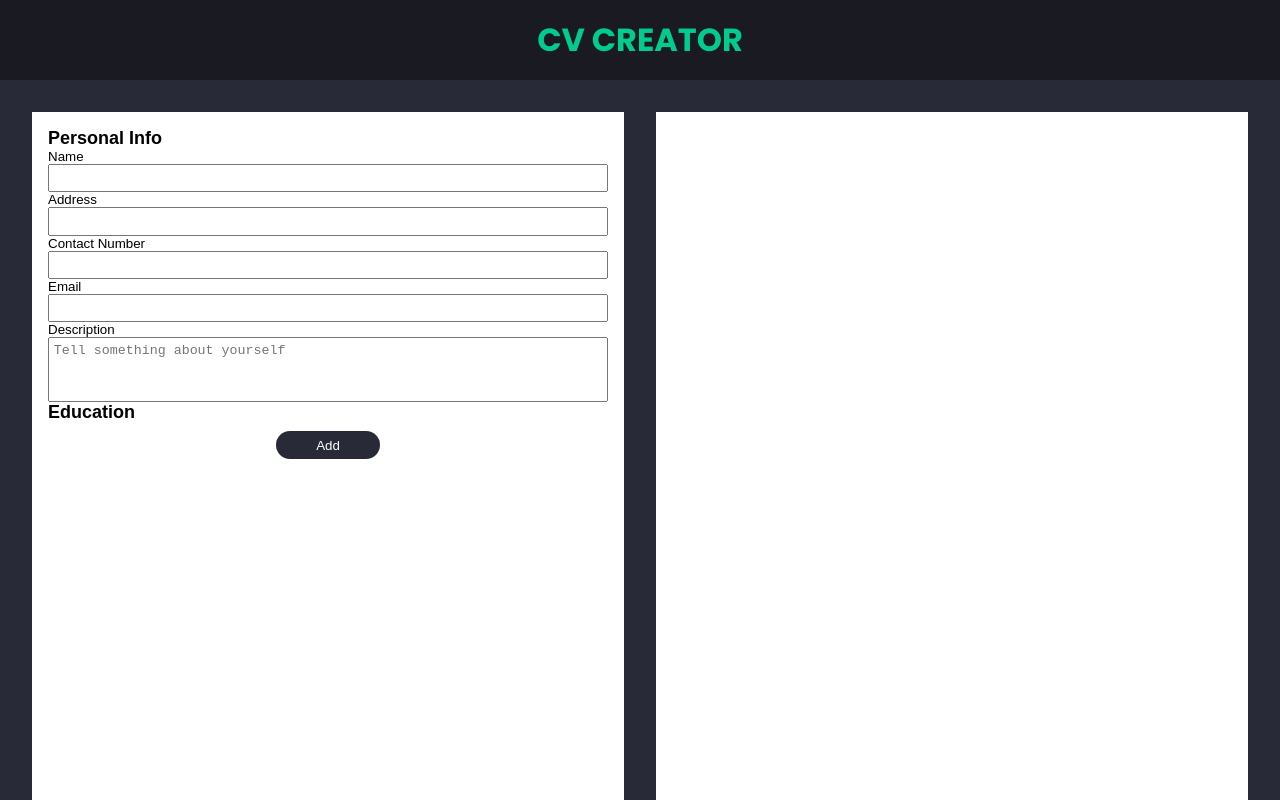
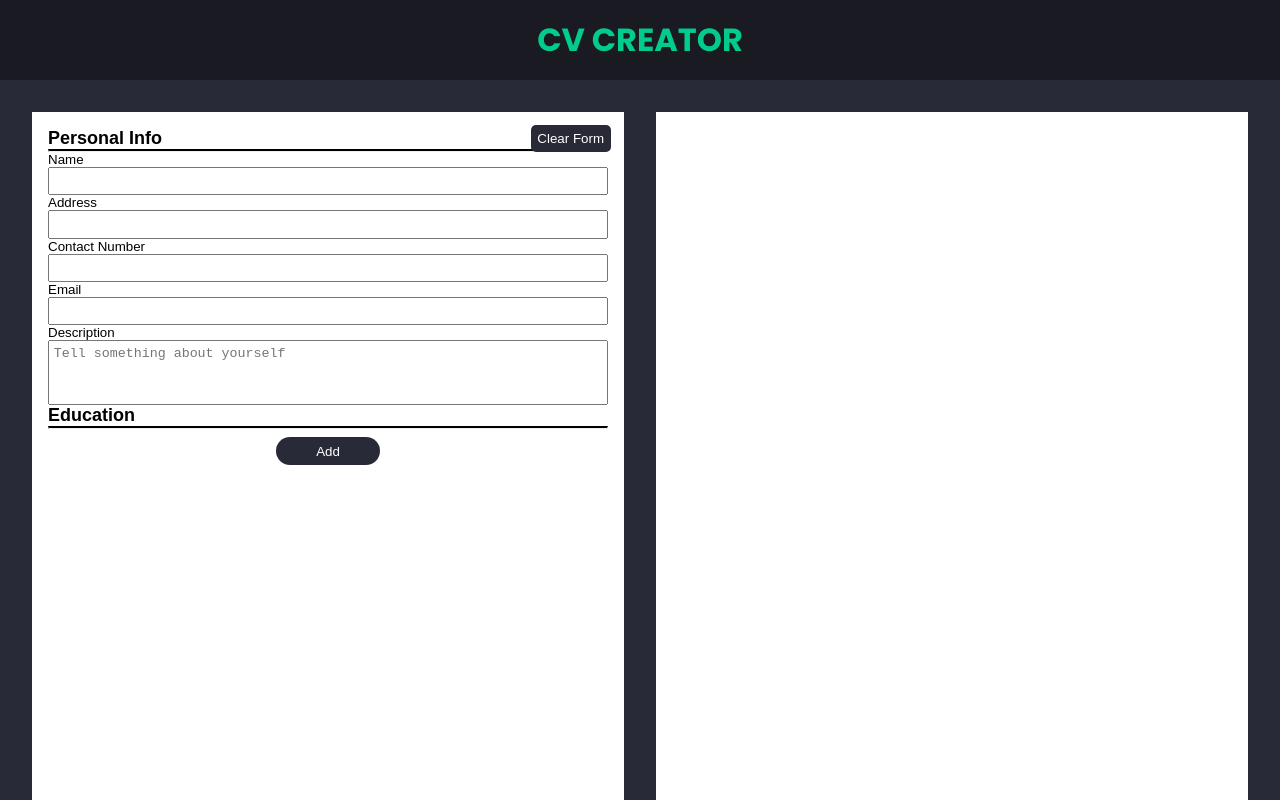
Before and after one commit to Sanjero20/cv-application, a React (Vite) app: page / in a window 1280 px wide. Shown: the top 800 px of the page. Built offline with nearby package versions, Linux system fonts and the light colour scheme; a web font is replaced by a local one.

Commit message:
Add button to clear input fields and from storage

```diff
--- a/src/components/Main.jsx
+++ b/src/components/Main.jsx
@@ -5,9 +5,27 @@ import Personal from './form/Personal';
 import Education from './form/Education';
 
 import uniqid from 'uniqid';
-import { saveToLocalStorage, retrieveFromLocal } from '../modules/saveToLocal';
+import {
+  saveToLocalStorage,
+  retrieveFromLocal,
+  clearStorage,
+} from '../modules/saveToLocal';
 
 import '../styles/Form.css';
+
+const retrievedData = retrieveFromLocal('state');
+
+const defaultState = {
+  personalInfo: {
+    name: '',
+    address: '',
+    contact: '',
+    email: '',
+    description: '',
+  },
+  education: [],
+  workExperience: [],
+};
 
 export class Main extends Component {
   constructor(props) {
@@ -17,22 +35,10 @@ export class Main extends Component {
     this.addEducField.bind();
     this.educationInputHandler.bind();
 
-    const retrievedData = retrieveFromLocal('state');
-
     if (retrievedData) {
       this.state = retrievedData;
     } else {
-      this.state = {
-        personalInfo: {
-          name: '',
-          address: '',
-          contact: '',
-          email: '',
-          description: '',
-        },
-        education: [],
-        workExperience: [],
-      };
+      this.state = defaultState;
 
       saveToLocalStorage('state', this.state);
     }
@@ -104,6 +110,13 @@ export class Main extends Component {
     );
   };
 
+  removeAllState = () => {
+    clearStorage();
+    this.setState({ ...defaultState }, () => {
+      saveToLocalStorage('state', this.state);
+    });
+  };
+
   submitForm = (e) => {
     e.preventDefault();
   };
@@ -123,6 +136,14 @@ export class Main extends Component {
             removeField={this.removeEducField}
           />
           {/* Practical Experience */}
+
+          <button
+            type="button"
+            className="btn btn-clear"
+            onClick={this.removeAllState}
+          >
+            Clear Form
+          </button>
         </form>
         <Resume data={this.state}></Resume>
       </main>
--- a/src/components/form/Education.jsx
+++ b/src/components/form/Education.jsx
@@ -83,10 +83,10 @@ export class Education extends Component {
 
     return (
       <section className="education">
-        <h3 className="title">Education</h3>
-
+        <h3 className="title">
+          Education <hr />
+        </h3>
         {this.renderInputFields(education)}
-
         <button
           type="button"
           className="btn btn-addEducation"
--- a/src/components/form/Personal.jsx
+++ b/src/components/form/Personal.jsx
@@ -8,7 +8,9 @@ class Personal extends Component {
 
     return (
       <section className="personal-info">
-        <h3 className="title">Personal Info</h3>
+        <h3 className="title">
+          Personal Info <hr />
+        </h3>
 
         <fieldset>
           <label htmlFor="name">Name</label>
--- a/src/styles/Form.css
+++ b/src/styles/Form.css
@@ -1,3 +1,7 @@
+form {
+  position: relative;
+}
+
 fieldset {
   width: 100%;
   border: 0;
@@ -28,7 +32,7 @@ button {
 }
 
 button:hover {
-  background-color: var(--dark-grey);
+  background-color: rgb(0, 0, 0);
 }
 
 /* Education section */
@@ -60,5 +64,15 @@ section.education {
 }
 
 .btn-remove:hover {
-  background-color: #4e1c1c;
+  background-color: #cc0101;
 }
+
+.btn-clear {
+  position: absolute;
+  top: 1em;
+  right: 1em;
+  min-width: 2em;
+  height: 2em;
+  padding: 0.25em 0.5em;
+  border-radius: 5px;
+}
```
